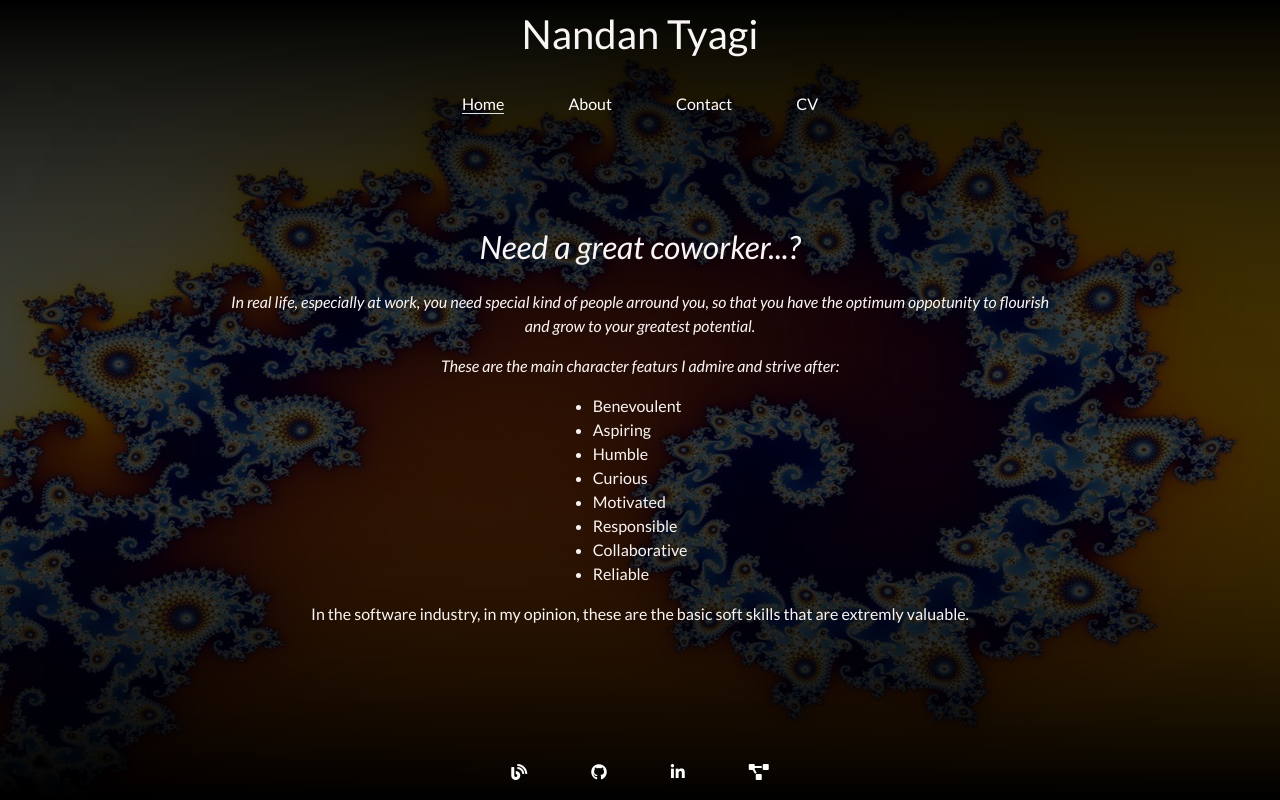
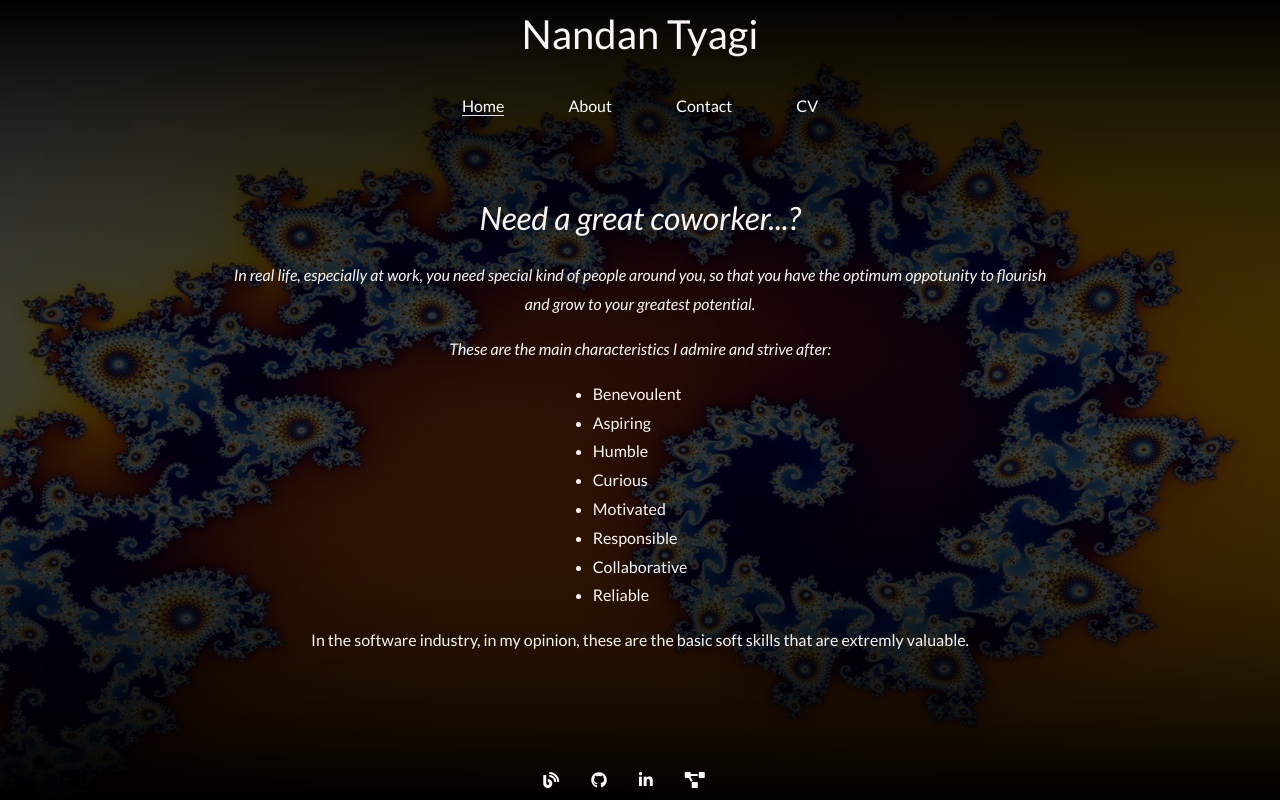
Before and after one commit to NandanTyagi/NandanTyagi.github.io, a plain HTML site: page index.html in a window 1280 px wide. Both pictures are taken after a click on the link "Home". Drawn offline with nearby package versions, Linux system fonts and the light colour scheme.

Commit message:
Fixed spelling and overlay height and @media

```diff
--- a/index.html
+++ b/index.html
@@ -29,13 +29,13 @@
                         <li><a href="#" class="navi nav-tabs" id="nav-home">Home</a></li>
                         <li><a href="#" class="navi" id="nav-about">About</a></li>
                         <li><a href="#" class="navi" id="nav-contact">Contact</a></li>
-                        <li><a href="#" class="navi" id="nav-cv">CV</a></li>
+                        <li><a href="./img/Nandan_Tyagi_CV.jpg" target="_blank" class="navi" id="nav-cv">CV</a></li>
                     </ul>
                 </nav>
                 <!-- Main content area -->
                 <article class="article" id="article">
                     <h2 class="mb-4"><em>Need a great coworker...?</em></h2>
-                    <p><i><em>In real life</em>, especially at work, you need special kind of people arround you, so that you have the optimum oppotunity to flourish and grow to your greatest potential.</i></p>
+                    <p><i><em>In real life</em>, especially at work, you need special kind of people around you, so that you have the optimum oppotunity to flourish and grow to your greatest potential.</i></p>
                     <p><i>These are the main characteristics I admire and strive after: </i></p>
                     <ul class="list-side">
                         <li>Benevoulent</li>
--- a/script.js
+++ b/script.js
@@ -12,15 +12,16 @@ const app = {
 function renderAboutVeiw() {
     app.mainContainer.innerHTML = '';
     app.mainContainer.innerHTML = `
-                <a href="./img/Mahanandan Tyagi orginal.jpg" target="_blank" class="d-flex justify-content-center">
-                    <img src="./img/Mahanandan Tyagi.jpg" class="rounded-circle"  alt="Nandan's profile picture" title="Nandan Tyagi" />
+                <a href="./img/Mahanandan_Tyagi_orginal.jpg" target="_blank" class="d-flex justify-content-center">
+                    <img src="./img/Mahanandan_Tyagi.jpg" class="rounded-circle"  alt="Nandan's profile picture" title="Nandan Tyagi" />
                 </a>
                 <p class="lead p-1">I am Nandan,</p>
                 <p class="text-center lead">
                     I love programming and web development. I love learning new things and creating value for people around me. I am always ready to offer a helping hand if anyone needs it.
                 </p>
                 <p class="text-center">
-                    In the past I have been a semiprofessional tennis player. I was ranked 6th in India and I beat the 3rd ranked player in Sweden, as a junior. I am also a tennis coach. For the past decade I have been working as a manager in the retail bussiness. Now I am changing my career to software development and I am studying Webdevelopment.NET. My goal is to work in the webdevelopment industry by 2022.
+                    In the past I have been a semiprofessional tennis player. I was ranked 6th in India as a junior. I am also a tennis coach.<br />
+                    For the past decade I have been working as a manager in the retail bussiness. Now I am changing my career to software development and I am studying Webdevelopment.NET. My goal is to work in the webdevelopment industry by 2022.
                 </p>
     `;
     // Add/Remove nav tabs to show active page
@@ -35,7 +36,7 @@ function renderHomeVeiw() {
     app.mainContainer.innerHTML = '';
     app.mainContainer.innerHTML = `
                 <h2 class="mb-4"><em>Need a great coworker...?</em></h2>
-                <p><i><em>In real life</em>, especially at work, you need special kind of people arround you, so that you have the optimum oppotunity to flourish and grow to your greatest potential.</i></p> <p><i>These are the main character featurs I admire and strive after: </i></p>
+                <p><i><em>In real life</em>, especially at work, you need special kind of people around you, so that you have the optimum oppotunity to flourish and grow to your greatest potential.</i></p> <p><i>These are the main characteristics I admire and strive after: </i></p>
                 <ul class="list-side">
                     <li>Benevoulent</li>
                     <li>Aspiring</li>
--- a/style.css
+++ b/style.css
@@ -7,27 +7,32 @@
 body {
     background-image: url(./img/background.jpg);
     background-repeat: no-repeat;
-    background-size: 100% 100%;
+    background-size: 100vw 100vh;
     background-position: center center;
     background-attachment: fixed;
-    min-height: 100vh;
+    max-height: 100vh;
     font-size: 1em;
     font-family: Lato,sans-serif;
     color: rgb(250, 245, 245);
     overflow: hidden;
     font-weight: 500;
     text-align: center;
+    line-height: 1.8;
+
+
 
 }
 /* Darkening the background image with gradients from both sides */
 .overlay {
     min-height: 100vh;
     background-image: linear-gradient(transparent,black);
+    background-size: cover;
 }
 .overlay-reverse {
     min-height: 100vh;
     justify-content:space-between;
     background-image: linear-gradient(black,transparent);
+    background-size: cover;
     display: flex;
     justify-content: center;
     align-items: center;
@@ -100,10 +105,11 @@ img {
     display: flex;
     justify-content: center;
     align-items: center;
+    margin-bottom: 0;
 }
 .footer ul li {
     list-style-type: none;
-    margin: 0 2em 0 2em;
+    margin: 0 2em 0 0;
 }
 a i {
     color: white;
@@ -128,7 +134,7 @@ a i:hover {
 .list-side {
     text-align: justify;
 }
-@media screen and (max-height:700px) {
+@media screen and (max-height:650px) {
     body {
         overflow: scroll;
     }
```
Also changed, not shown: img/Mahanandan_Tyagi.jpg (renamed from img/Mahanandan Tyagi.jpg), img/Mahanandan_Tyagi_orginal.jpg (renamed from img/Mahanandan Tyagi orginal.jpg), img/Nandan_Tyagi_CV.jpg (renamed from img/Nandan Tyagi_CV .jpg).
